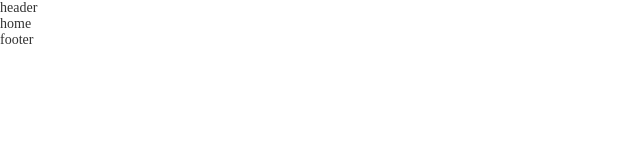
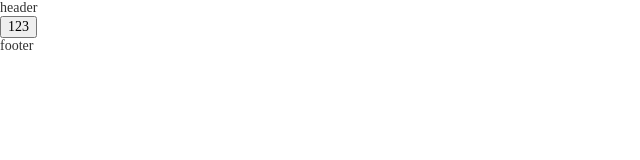
Before and after one commit to Zymonody7/nuxt-cli, a Nuxt app: page / in a window 1280 px wide. Shown: the top 160 px of the page, without its empty margins (0-640 px from the left). Built offline with nearby package versions, Linux system fonts and the light colour scheme.

Commit message:
引入elementplus

```diff
--- a/nuxt.config.ts
+++ b/nuxt.config.ts
@@ -1,6 +1,10 @@
+import ElementPlus from 'unplugin-element-plus/vite'
 // https://nuxt.com/docs/api/configuration/nuxt-config
 export default defineNuxtConfig({
   css: ['normalize.css', '@/assets/css/global.scss'],
+  build: {
+    transpile: ['element-plus/es']
+  },
   vite: {
     css: {
       preprocessorOptions: {
@@ -8,7 +12,8 @@ export default defineNuxtConfig({
           additionalData: "@use '@/assets/css/variables.scss' as *;"
         }
       }
-    }
+    },
+    plugins: [ElementPlus()]
   },
   app: {
     head: {
--- a/package.json
+++ b/package.json
@@ -9,10 +9,12 @@
   },
   "devDependencies": {
     "nuxt": "^3.0.0",
-    "sass": "^1.58.3"
+    "sass": "^1.58.3",
+    "unplugin-element-plus": "^0.7.0"
   },
   "dependencies": {
     "@pinia/nuxt": "^0.4.7",
+    "element-plus": "^2.2.32",
     "normalize.css": "^8.0.1",
     "pinia": "^2.0.32"
   }
--- a/pages/index.vue
+++ b/pages/index.vue
@@ -1,7 +1,11 @@
 <template>
-  <div>home</div>
+  <div>
+    <ElButton>123</ElButton>
+  </div>
 </template>
 
-<script setup lang="ts"></script>
+<script setup lang="ts">
+import { ElButton } from 'element-plus'
+</script>
 
 <style scoped></style>
--- a/store/index.ts
+++ b/store/index.ts
@@ -1,10 +1,8 @@
 import { defineStore } from 'pinia'
 
-export const useHomeStore = defineStore('home', {
+export const useSomethingStore = defineStore('something', {
   state: () => {
     return {}
   },
-  actions: {
-    // async fetchHomeInfoData(type:IHomeInfoType) {}
-  }
+  actions: {}
 })
```
Also changed, not shown: 1 other file (tests, documents, lock files or other folders).
